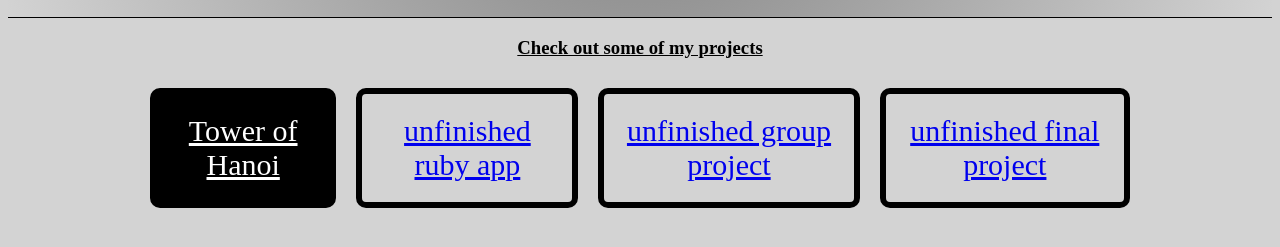
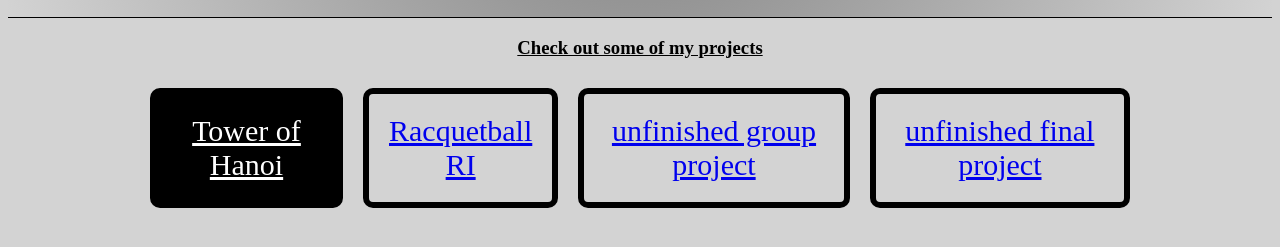
Before and after one commit to mwb86/mwb86.github.io, a plain HTML site: page index.html in a window 1280 px wide. Shown: the part 355-602 px from the top of the page. Drawn offline with Linux system fonts and the light colour scheme; a web font is replaced by a local one.

Commit message:
added link to racquetball ri ruby app

```diff
--- a/index.html
+++ b/index.html
@@ -24,7 +24,7 @@
     <h3><u>Check out some of my projects</u></h3>
     <div class ="projects">
       <div id ="towers"><a href="https://mwb86.github.io/towers-of-hanoi/">Tower of Hanoi</a></div>
-      <div id ="rubyApp"><a href="unknown">unfinished ruby app</a></div>
+      <div id ="rubyApp"><a href="https://racquetball-ri.herokuapp.com/">Racquetball RI</a></div>
       <div id ="groupApp"><a href="unknown">unfinished group project</a></div>
       <div id ="finalProj"><a href="unknown">unfinished final project</a></div>
     </div>
```
